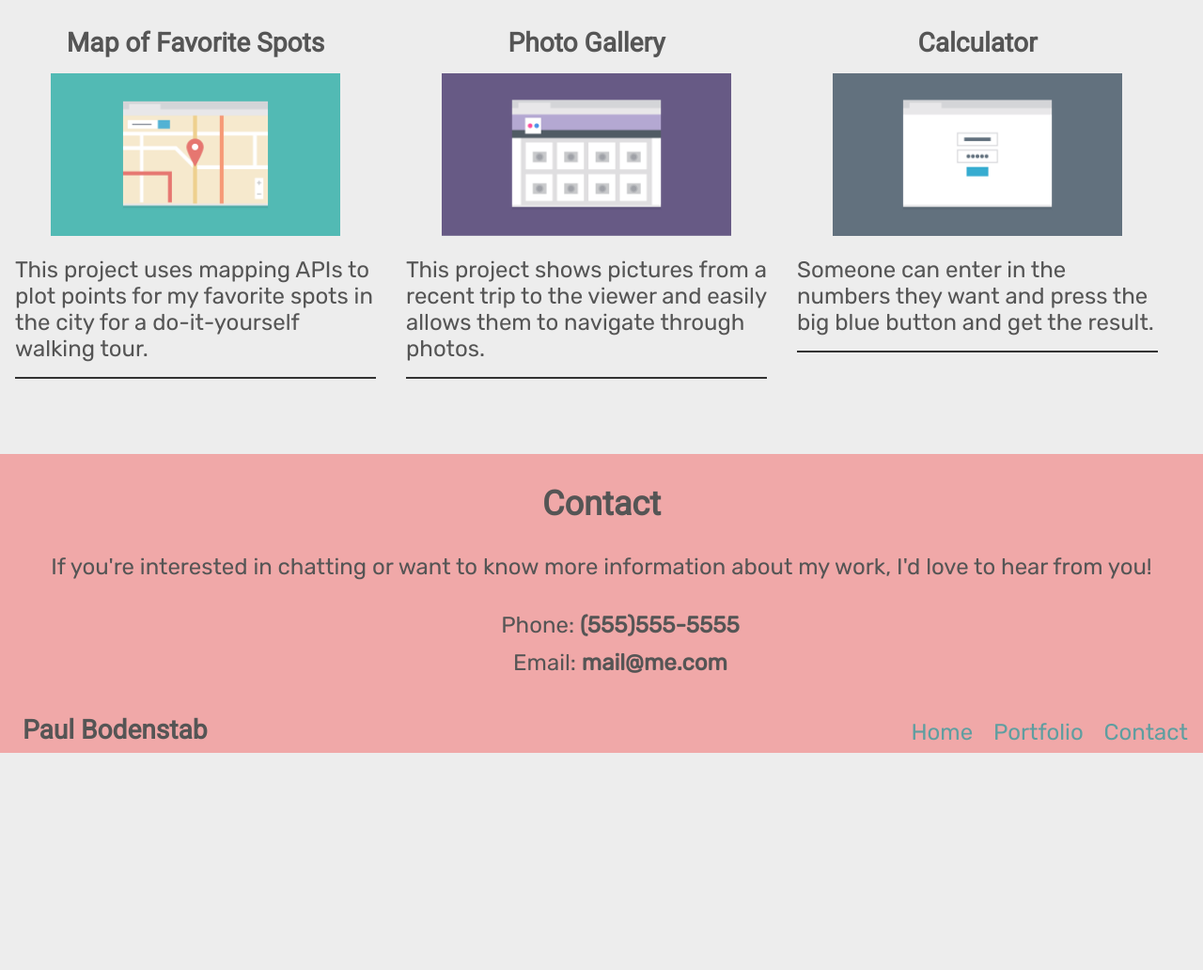
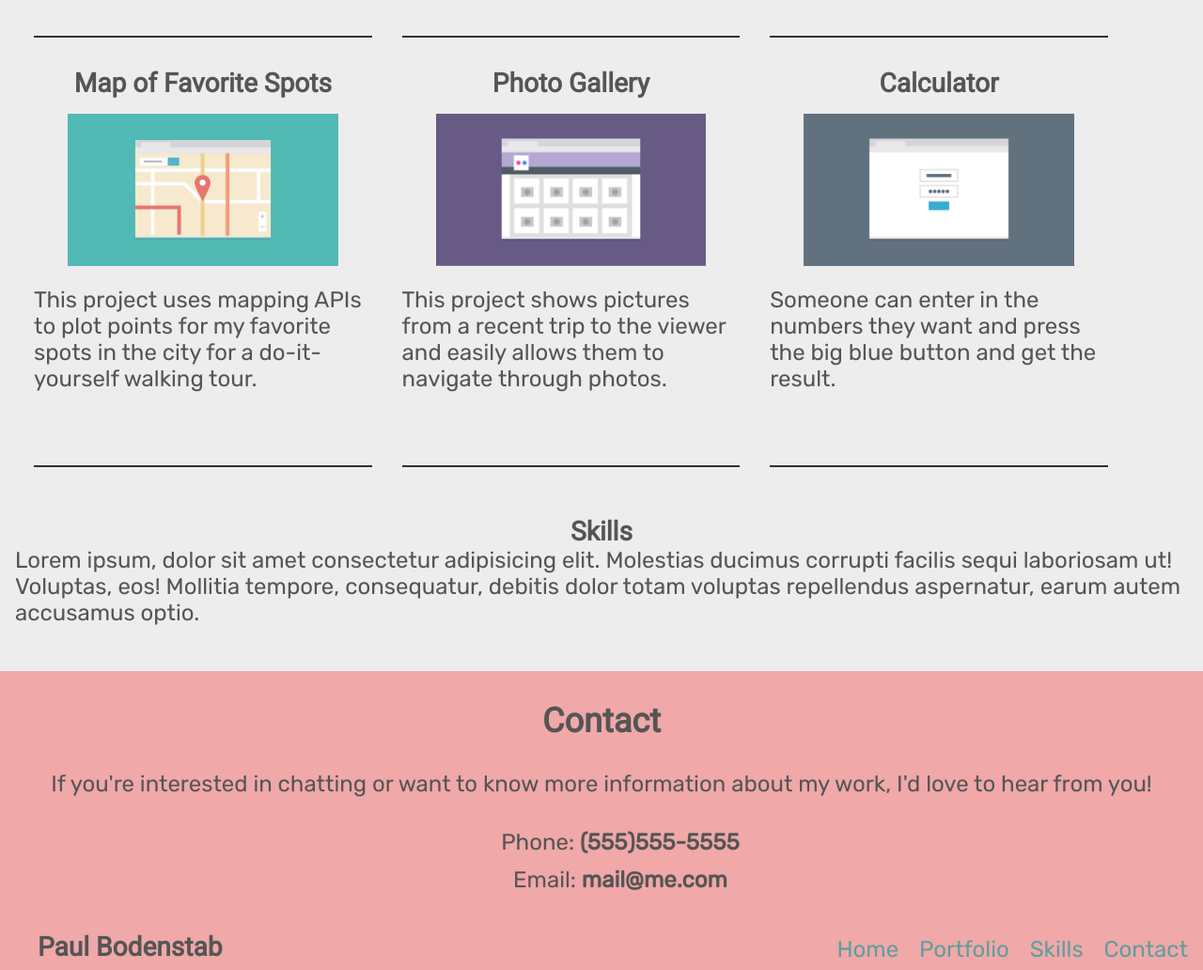
Before and after one commit to bodenstabp/treehouse-project-2, a plain HTML site: page index.html in a window 1280 px wide. Shown: the part 882-1914 px from the top of the page at 94% size. Before the commit the page ends 1683 px from the top, so only its background shows below. Drawn offline with Linux system fonts and the light colour scheme.

Commit message:
minor changes/skill section added

```diff
--- a/css/style.css
+++ b/css/style.css
@@ -74,16 +74,16 @@ footer{
 
 .bio{
     text-align: left;
-
-
 }
 
 .profile:hover{
     border-color: cadetblue;
 }
 
-.container{
+main .container{
     text-align: center;
+    margin: 0 auto;
+    padding:1.25rem;
 }
 
 .img-wrap{
@@ -91,6 +91,7 @@ footer{
     margin: 0 1rem 2rem;
     border-bottom: 0.15rem solid #333;
     padding-bottom: 1rem;
+    min-height: 425px;
 }
 
 .img-wrap h3{
@@ -116,14 +117,23 @@ footer{
     text-align: left;
 }
 
+#skills{
+    text-align: center;
+    margin-left: 1rem;
+    margin-right: 1rem;
+}
+
+#skills p{
+    text-align: left;
+}
+
 footer{
     margin-top: 3rem;
     padding: 2rem 2rem 3rem;
     text-align: center;
 }
 
-footer
-{
+footer{
     position: relative;
 }
 
@@ -189,7 +199,8 @@ footer
     .img-wrap4,
     .img-wrap5,
     .img-wrap6{
-        width:40%
+        width:40%;
+        /* height:auto; */
     }
 
     .footer-nav ul{
@@ -216,19 +227,29 @@ footer
         bottom: 0rem;
     }
 
-
-
-
-
 }
 
 @media (min-width: 1024px) {
+
+    .name{
+        float:left;
+        margin-left: 1rem;
+        margin-top: 1rem;
+    }
+
+    .main-nav{
+        float: right;
+        margin-right: 1rem;
+        margin-top: 1rem;
+    }
+
     .img-wrap1,
     .img-wrap2,
     .img-wrap3,
     .img-wrap4,
     .img-wrap5,
     .img-wrap6{
-        width:30%
+        width:29%;
+        height: auto;
     }
 }
--- a/index.html
+++ b/index.html
@@ -11,11 +11,12 @@
 <body>
     <header>
 
-        <nav class="">
+        <nav class="clearfix">
             <h1 class="name" id="top">Paul Bodenstab</h1>
             <ul class="main-nav clearfix">
                 <li><a href=#>Home</a></li>
                 <li><a href=#portfolio>Portfolio</a></li>
+                <li><a href=#skills>Skills</a></li>
                 <li><a href=#contact>Contact</a></li>
             </ul>
         </nav>
@@ -39,7 +40,7 @@
 
             <div class="img-wrap img-wrap1">
                 <h3>Marketing Page</h3>
-                <img src="images/portfolio-1.png" alt="Marketing Page" class="portfolio-img img1">
+                <img src="images/portfolio-1.png" alt="Marketing Page" class="portfolio-img">
                 <div class="img-info">
                     <p>This project shows the front page of a marketing website meant for a specific business I'm interested in.</p>
                 </div>
@@ -47,7 +48,7 @@
 
             <div class="img-wrap img-wrap2">
                 <h3>Search Page</h3>
-                <img src="images/portfolio-2.png" alt="Search Page" class="portfolio-img img2">
+                <img src="images/portfolio-2.png" alt="Search Page" class="portfolio-img">
                 <div class="img-info">
                     <p>This projrct searches through a specific datatbase to find information that the user is trying to look up.</p>
                 </div>
@@ -55,7 +56,7 @@
 
             <div class="img-wrap img-wrap3">
                 <h3>Travel App</h3>
-                <img src="images/portfolio-3.png" alt="Travel App" class="portfolio-img img3">
+                <img src="images/portfolio-3.png" alt="Travel App" class="portfolio-img">
                 <div class="img-info">
                     <p>This project compares travel times based on different transportation methods and tells you the best one.</p>
                 </div>
@@ -63,7 +64,7 @@
 
             <div class="img-wrap img-wrap4">
                 <h3>Map of Favorite Spots</h3>
-                <img src="images/portfolio-4.png" alt="Map of Favorite Spots" class="portfolio-img img4">
+                <img src="images/portfolio-4.png" alt="Map of Favorite Spots" class="portfolio-img">
                 <div class="img-info">
                     <p>This project uses mapping APIs to plot points for my favorite spots in the city for a do-it-yourself walking tour.</p>
                 </div>
@@ -71,7 +72,7 @@
 
             <div class="img-wrap img-wrap5">
                 <h3>Photo Gallery</h3>
-                <img src="images/portfolio-5.png" alt="Photo Gallery" class="portfolio-img img5">
+                <img src="images/portfolio-5.png" alt="Photo Gallery" class="portfolio-img">
                 <div class="img-info">
                     <p>This project shows pictures from a  recent trip to the viewer and easily allows them to navigate through photos.</p>
                 </div>
@@ -79,13 +80,20 @@
 
             <div class="img-wrap img-wrap6">
                 <h3>Calculator</h3>
-                <img src="images/portfolio-6.png" alt="Calculator" class="portfolio-img img6">
+                <img src="images/portfolio-6.png" alt="Calculator" class="portfolio-img">
                 <div class="img-info">
                     <p>Someone can enter in the numbers they want and press the big blue button and get the result.</p>
                 </div>
             </div>
 
         </div>
+
+        <section id="skills">
+            <h3>Skills</h3>
+            <p>
+                Lorem ipsum, dolor sit amet consectetur adipisicing elit. Molestias ducimus corrupti facilis sequi laboriosam ut! Voluptas, eos! Mollitia tempore, consequatur, debitis dolor totam voluptas repellendus aspernatur, earum autem accusamus optio.
+            </p>
+        </section>
     </main>
 
     <footer>
@@ -110,6 +118,7 @@
                 <ul>
                     <li><a href=#top>Home</a></li>
                     <li><a href=#portfolio>Portfolio</a></li>
+                    <li><a href=#skills>Skills</a></li>
                     <li><a href=#contact>Contact</a></li>
                 </ul>
             </div>
```
